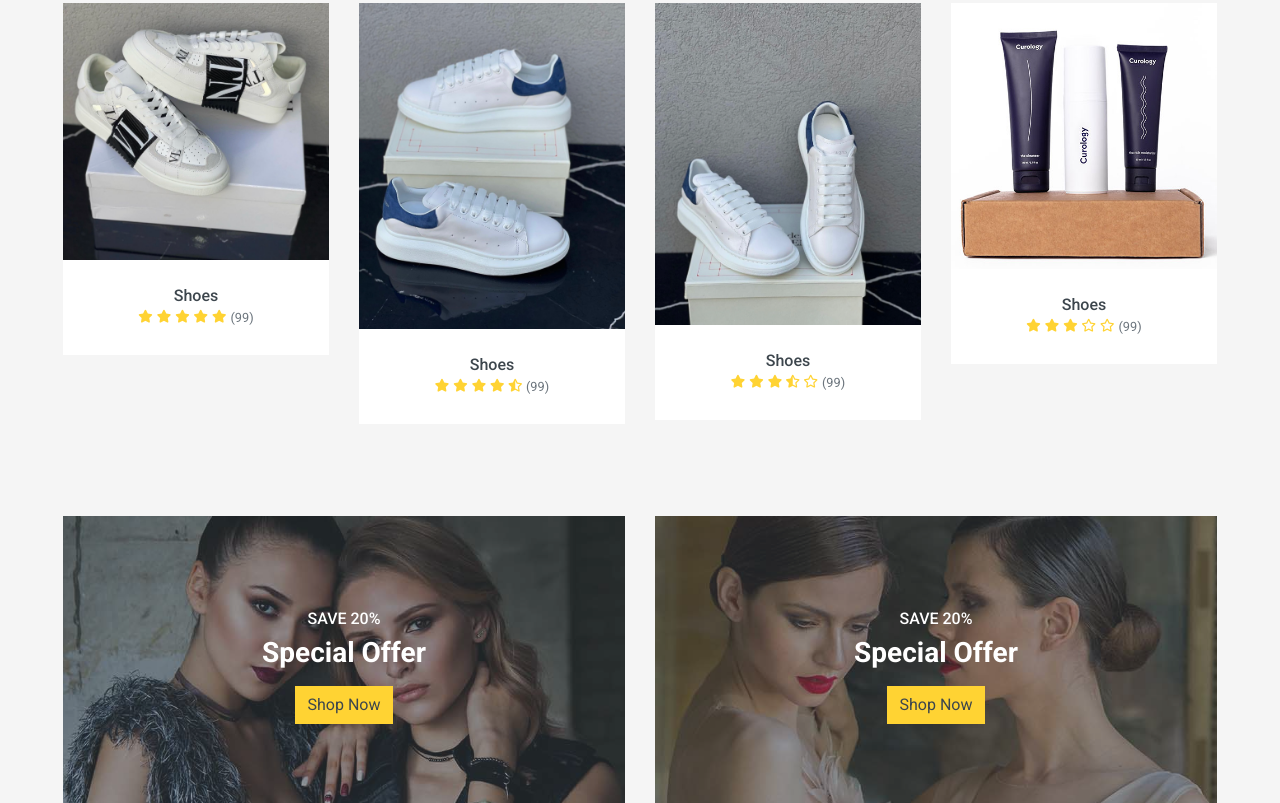
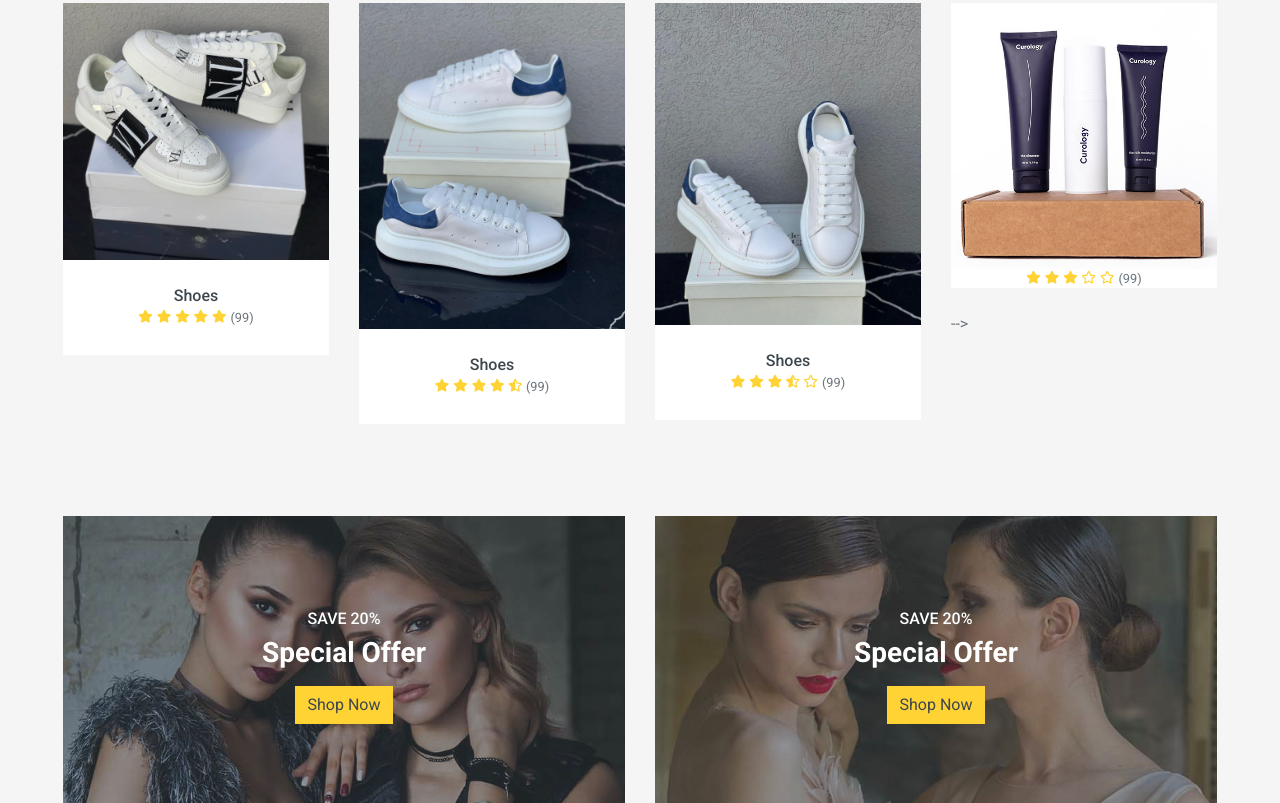
Before and after one commit to OskeolR/ModaMafia, a plain HTML site: page index.html in a window 1280 px wide. Shown: the part 1338-2141 px from the top of the page. Drawn offline with nearby package versions, Linux system fonts and the light colour scheme.

Commit message:
Update index.html

```diff
--- a/index.html
+++ b/index.html
@@ -547,7 +547,7 @@
                             <a class="btn btn-outline-dark btn-square" href=""><i class="fa fa-search"></i></a>
                         </div>
                     </div>
-                    <div class="text-center py-4">
+<!--                     <div class="text-center py-4">
                         <a class="h6 text-decoration-none text-truncate" href="">Shoes</a>
 <!--                         <div class="d-flex align-items-center justify-content-center mt-2">
                             <h5>$123.00</h5><h6 class="text-muted ml-2"><del>$123.00</del></h6>
@@ -560,7 +560,7 @@
                             <small class="far fa-star text-primary mr-1"></small>
                             <small>(99)</small>
                         </div>
-                    </div>
+                    </div> -->
                 </div>
             </div>
         </div>
```
